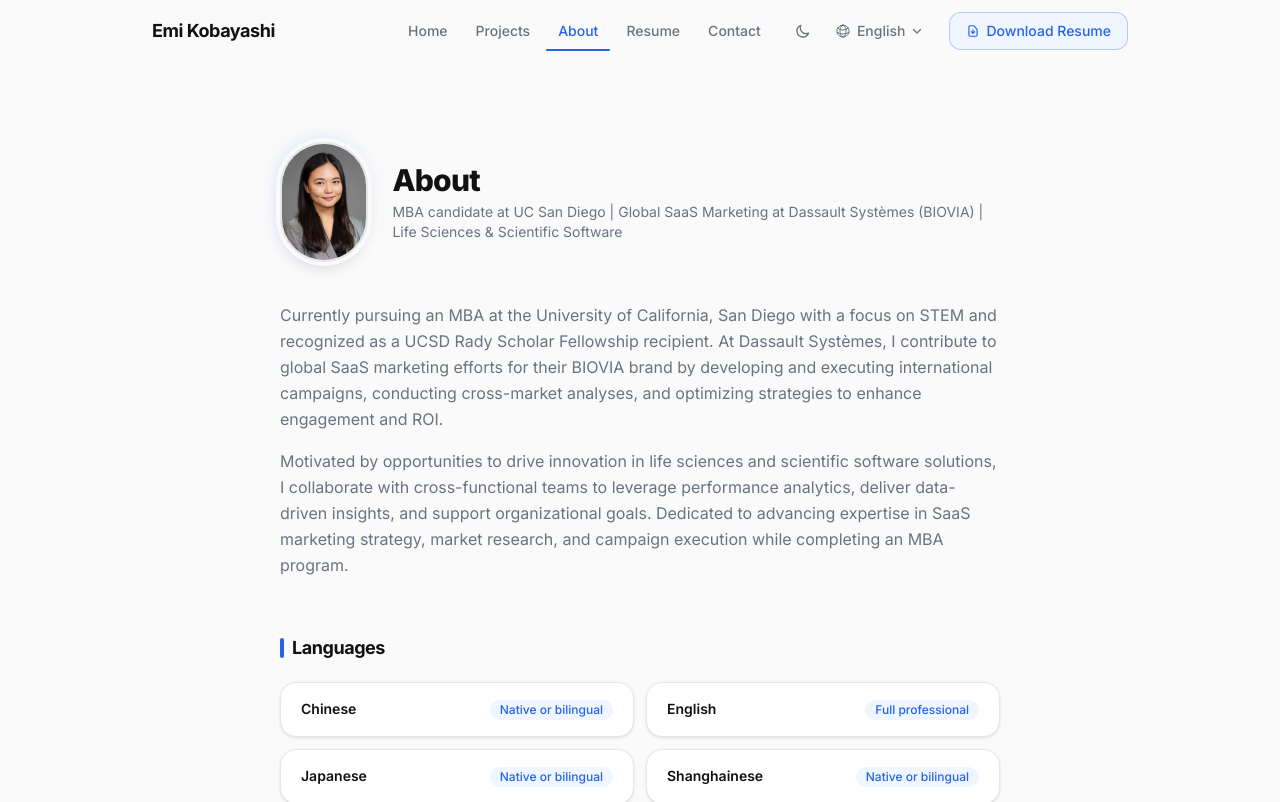
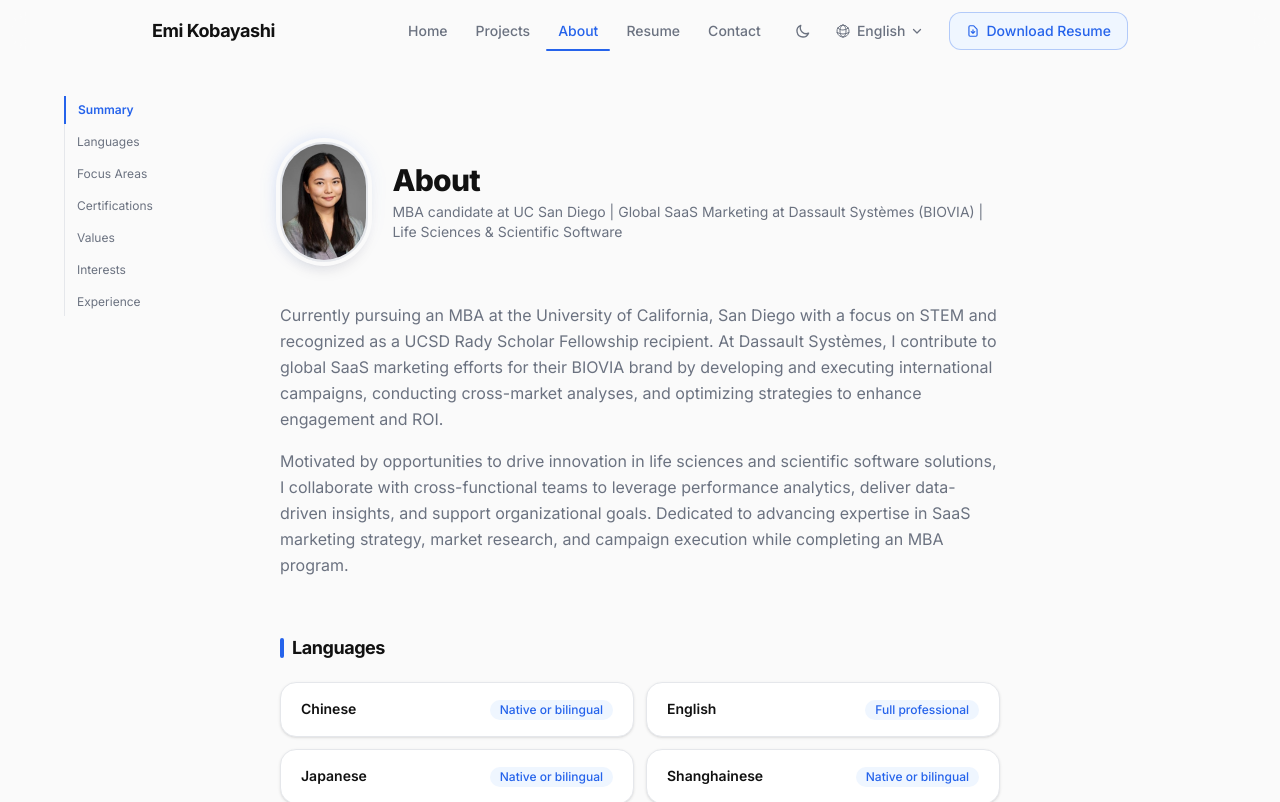
Before and after one commit to 21sean/Emi_site, a Next.js app: page /about in a window 1280 px wide. Shown: the top 802 px of the page. Built offline with nearby package versions, Linux system fonts and the light colour scheme.

Commit message:
Add left sidebar navigation to About and Resume pages

```diff
--- /dev/null
+++ b/src/components/SideNav.tsx
@@ -0,0 +1,57 @@
+"use client";
+
+import { useEffect, useState } from "react";
+
+interface SideNavItem {
+  id: string;
+  label: string;
+}
+
+export default function SideNav({ items }: { items: SideNavItem[] }) {
+  const [activeId, setActiveId] = useState("");
+
+  useEffect(() => {
+    const observer = new IntersectionObserver(
+      (entries) => {
+        for (const entry of entries) {
+          if (entry.isIntersecting) {
+            setActiveId(entry.target.id);
+          }
+        }
+      },
+      { rootMargin: "-20% 0px -60% 0px" }
+    );
+
+    for (const item of items) {
+      const el = document.getElementById(item.id);
+      if (el) observer.observe(el);
+    }
+
+    return () => observer.disconnect();
+  }, [items]);
+
+  return (
+    <nav className="hidden xl:block fixed left-[max(1rem,calc((100vw-48rem)/2-12rem))] top-24 w-40">
+      <ul className="space-y-1 border-l border-[var(--color-border)]">
+        {items.map((item) => (
+          <li key={item.id}>
+            <button
+              onClick={() =>
+                document
+                  .getElementById(item.id)
+                  ?.scrollIntoView({ behavior: "smooth", block: "start" })
+              }
+              className={`block w-full pl-3 py-1.5 text-left text-xs transition-all duration-200 ${
+                activeId === item.id
+                  ? "border-l-2 -ml-px border-[var(--color-accent)] font-semibold text-[var(--color-accent)]"
+                  : "text-[var(--color-muted)] hover:text-[var(--color-foreground)]"
+              }`}
+            >
+              {item.label}
+            </button>
+          </li>
+        ))}
+      </ul>
+    </nav>
+  );
+}
--- a/src/components/pages/AboutContent.tsx
+++ b/src/components/pages/AboutContent.tsx
@@ -4,6 +4,7 @@ import { assetPath } from "@/lib/basePath";
 import { useLanguage } from "@/components/LanguageProvider";
 import { getUI, getProfile } from "@/lib/translations";
 import { useMounted, useReveal } from "@/lib/useReveal";
+import SideNav from "@/components/SideNav";
 
 export default function AboutContent() {
   const { lang } = useLanguage();
@@ -20,6 +21,17 @@ export default function AboutContent() {
 
   return (
     <section className="py-20">
+      <SideNav
+        items={[
+          { id: "summary", label: "Summary" },
+          { id: "languages", label: ui.about.languages },
+          { id: "focus-areas", label: ui.about.focusAreas },
+          { id: "certifications", label: ui.about.certifications },
+          { id: "values", label: ui.about.values },
+          { id: "interests", label: ui.about.interests },
+          { id: "experience", label: ui.about.experience },
+        ]}
+      />
       <div className="mx-auto max-w-3xl px-6">
         {/* Header with headshot */}
         <div
@@ -46,7 +58,8 @@ export default function AboutContent() {
 
         {/* Bio */}
         <div
-          className={`mt-10 space-y-4 ${
+          id="summary"
+          className={`mt-10 scroll-mt-20 space-y-4 ${
             mounted ? "animate-fade-in-up stagger-3" : "opacity-0"
           }`}
         >
@@ -62,8 +75,9 @@ export default function AboutContent() {
 
         {/* Languages */}
         <div
+          id="languages"
           ref={languagesRef.ref}
-          className={`mt-14 reveal ${languagesRef.revealed ? "revealed" : ""}`}
+          className={`mt-14 scroll-mt-20 reveal ${languagesRef.revealed ? "revealed" : ""}`}
         >
           <h2 className="mb-5 flex items-center gap-2 text-lg font-bold tracking-tight">
             <span className="inline-block h-5 w-1 rounded-full bg-[var(--color-accent)]" />
@@ -87,8 +101,9 @@ export default function AboutContent() {
 
         {/* Focus Areas */}
         <div
+          id="focus-areas"
           ref={focusRef.ref}
-          className={`mt-14 reveal ${focusRef.revealed ? "revealed" : ""}`}
+          className={`mt-14 scroll-mt-20 reveal ${focusRef.revealed ? "revealed" : ""}`}
         >
           <h2 className="mb-5 flex items-center gap-2 text-lg font-bold tracking-tight">
             <span className="inline-block h-5 w-1 rounded-full bg-[var(--color-accent)]" />
@@ -110,8 +125,9 @@ export default function AboutContent() {
 
         {/* Certifications */}
         <div
+          id="certifications"
           ref={certsRef.ref}
-          className={`mt-14 reveal ${certsRef.revealed ? "revealed" : ""}`}
+          className={`mt-14 scroll-mt-20 reveal ${certsRef.revealed ? "revealed" : ""}`}
         >
           <h2 className="mb-5 flex items-center gap-2 text-lg font-bold tracking-tight">
             <span className="inline-block h-5 w-1 rounded-full bg-[var(--color-accent)]" />
@@ -156,8 +172,9 @@ export default function AboutContent() {
 
         {/* Values */}
         <div
+          id="values"
           ref={valuesRef.ref}
-          className={`mt-14 reveal ${valuesRef.revealed ? "revealed" : ""}`}
+          className={`mt-14 scroll-mt-20 reveal ${valuesRef.revealed ? "revealed" : ""}`}
         >
           <h2 className="mb-5 flex items-center gap-2 text-lg font-bold tracking-tight">
             <span className="inline-block h-5 w-1 rounded-full bg-[var(--color-accent)]" />
@@ -179,8 +196,9 @@ export default function AboutContent() {
 
         {/* Interests */}
         <div
+          id="interests"
           ref={interestsRef.ref}
-          className={`mt-14 reveal ${interestsRef.revealed ? "revealed" : ""}`}
+          className={`mt-14 scroll-mt-20 reveal ${interestsRef.revealed ? "revealed" : ""}`}
         >
           <h2 className="mb-5 flex items-center gap-2 text-lg font-bold tracking-tight">
             <span className="inline-block h-5 w-1 rounded-full bg-[var(--color-accent)]" />
@@ -200,8 +218,9 @@ export default function AboutContent() {
 
         {/* Experience */}
         <div
+          id="experience"
           ref={experienceRef.ref}
-          className={`mt-14 reveal ${experienceRef.revealed ? "revealed" : ""}`}
+          className={`mt-14 scroll-mt-20 reveal ${experienceRef.revealed ? "revealed" : ""}`}
         >
           <h2 className="mb-6 flex items-center gap-2 text-lg font-bold tracking-tight">
             <span className="inline-block h-5 w-1 rounded-full bg-[var(--color-accent)]" />
--- a/src/components/pages/ResumeContent.tsx
+++ b/src/components/pages/ResumeContent.tsx
@@ -3,6 +3,7 @@
 import { useLanguage } from "@/components/LanguageProvider";
 import { getUI, getProfile } from "@/lib/translations";
 import { useMounted, useReveal } from "@/lib/useReveal";
+import SideNav from "@/components/SideNav";
 
 export default function ResumeContent() {
   const { lang } = useLanguage();
@@ -17,6 +18,15 @@ export default function ResumeContent() {
 
   return (
     <section className="py-16 print:py-0">
+      <SideNav
+        items={[
+          { id: "resume-summary", label: ui.resume.summary },
+          { id: "resume-experience", label: ui.resume.experience },
+          { id: "resume-projects", label: ui.resume.projects },
+          { id: "resume-skills", label: ui.resume.skills },
+          { id: "resume-languages", label: ui.resume.languages },
+        ]}
+      />
       <div className="mx-auto max-w-3xl px-6 print:max-w-none print:px-8">
         {/* ── Header ────────────────────────────── */}
         <header
@@ -51,7 +61,8 @@ export default function ResumeContent() {
 
         {/* ── Summary ───────────────────────────── */}
         <div
-          className={`mb-10 ${mounted ? "animate-fade-in-up stagger-2" : "opacity-0"}`}
+          id="resume-summary"
+          className={`mb-10 scroll-mt-20 ${mounted ? "animate-fade-in-up stagger-2" : "opacity-0"}`}
         >
           <h2 className="mb-3 flex items-center gap-2 text-sm font-bold uppercase tracking-[0.15em] text-[var(--color-accent)]">
             <span className="inline-block h-4 w-1 rounded-full bg-[var(--color-accent)]" />
@@ -64,8 +75,9 @@ export default function ResumeContent() {
 
         {/* ── Experience ─────────────────────────── */}
         <div
+          id="resume-experience"
           ref={expRef.ref}
-          className={`mb-10 reveal ${expRef.revealed ? "revealed" : ""}`}
+          className={`mb-10 scroll-mt-20 reveal ${expRef.revealed ? "revealed" : ""}`}
         >
           <h2 className="mb-5 flex items-center gap-2 text-sm font-bold uppercase tracking-[0.15em] text-[var(--color-accent)]">
             <span className="inline-block h-4 w-1 rounded-full bg-[var(--color-accent)]" />
@@ -115,8 +127,9 @@ export default function ResumeContent() {
 
         {/* ── Projects ──────────────────────────── */}
         <div
+          id="resume-projects"
           ref={projRef.ref}
-          className={`mb-10 reveal ${projRef.revealed ? "revealed" : ""}`}
+          className={`mb-10 scroll-mt-20 reveal ${projRef.revealed ? "revealed" : ""}`}
         >
           <h2 className="mb-5 flex items-center gap-2 text-sm font-bold uppercase tracking-[0.15em] text-[var(--color-accent)]">
             <span className="inline-block h-4 w-1 rounded-full bg-[var(--color-accent)]" />
@@ -159,8 +172,9 @@ export default function ResumeContent() {
 
         {/* ── Skills ────────────────────────────── */}
         <div
+          id="resume-skills"
           ref={skillsRef.ref}
-          className={`mb-10 reveal ${skillsRef.revealed ? "revealed" : ""}`}
+          className={`mb-10 scroll-mt-20 reveal ${skillsRef.revealed ? "revealed" : ""}`}
         >
           <h2 className="mb-4 flex items-center gap-2 text-sm font-bold uppercase tracking-[0.15em] text-[var(--color-accent)]">
             <span className="inline-block h-4 w-1 rounded-full bg-[var(--color-accent)]" />
@@ -183,8 +197,9 @@ export default function ResumeContent() {
 
         {/* ── Languages ─────────────────────────── */}
         <div
+          id="resume-languages"
           ref={langRef.ref}
-          className={`reveal ${langRef.revealed ? "revealed" : ""}`}
+          className={`scroll-mt-20 reveal ${langRef.revealed ? "revealed" : ""}`}
         >
           <h2 className="mb-4 flex items-center gap-2 text-sm font-bold uppercase tracking-[0.15em] text-[var(--color-accent)]">
             <span className="inline-block h-4 w-1 rounded-full bg-[var(--color-accent)]" />
```
